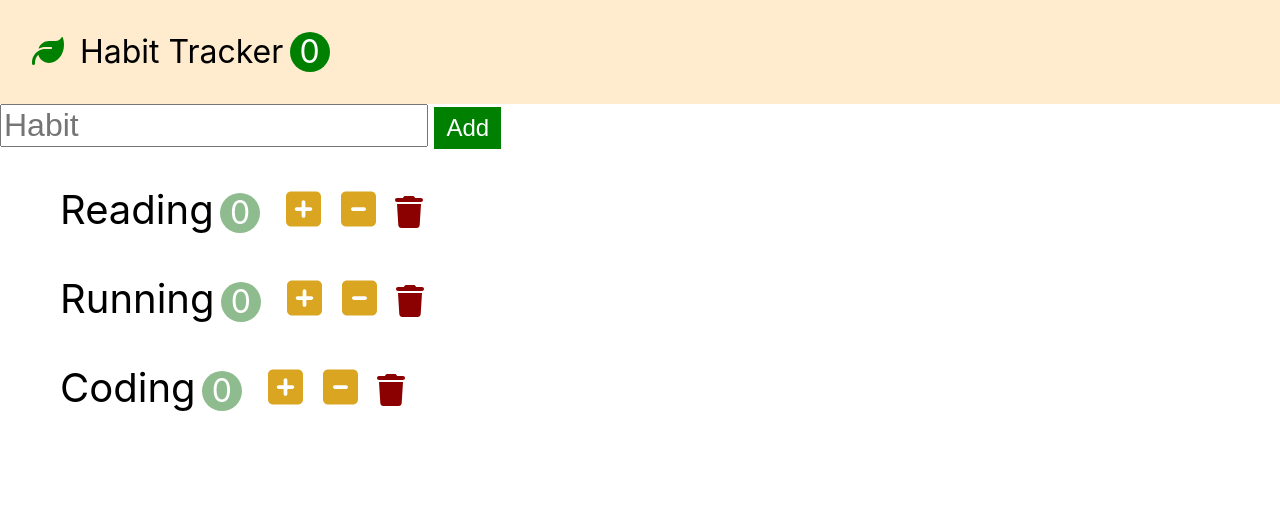
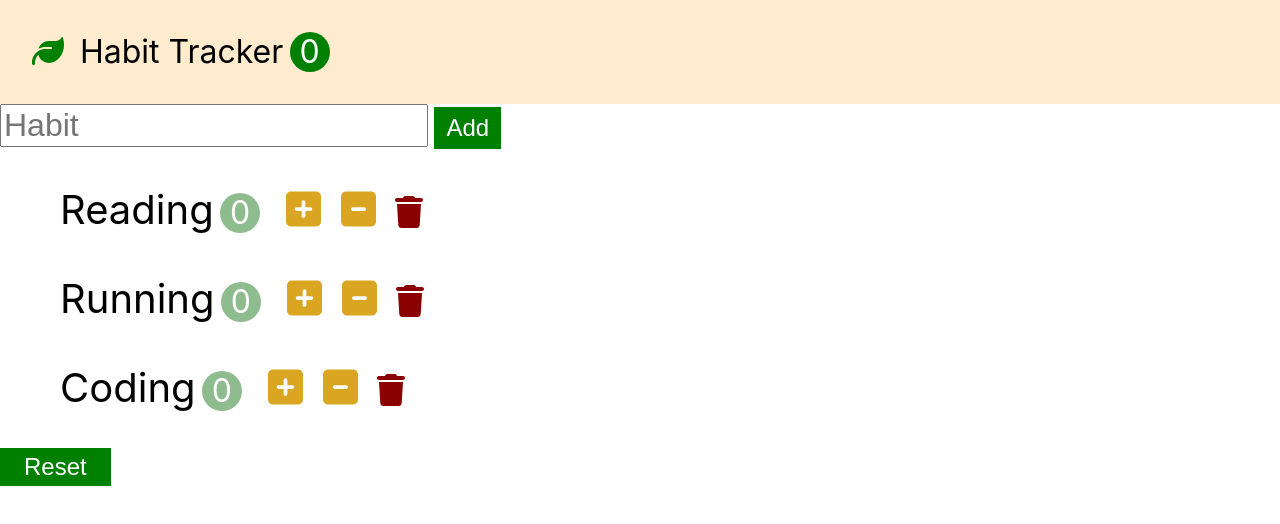
Before and after one commit to wonsikgo/learn-react, a React (Create React App) app in the folder reart-basic/habit-tracker/: page / in a window 1280 px wide. Shown: the top 524 px of the page. Built offline with nearby package versions, Linux system fonts and the light colour scheme.

Commit message:
Reset 버튼 추가

```diff
--- a/reart-basic/habit-tracker/src/app.css
+++ b/reart-basic/habit-tracker/src/app.css
@@ -86,3 +86,10 @@
   color: white;
   border-radius: 50%;
 }
+
+.habits-reset {
+  font-size: 1.5rem;
+  padding: 0.2em 1em;
+  background-color: green;
+  color: white;
+}
--- a/reart-basic/habit-tracker/src/app.jsx
+++ b/reart-basic/habit-tracker/src/app.jsx
@@ -36,6 +36,15 @@
     this.setState({ habits });
   };
 
+  handleReset = () => {
+    const habits = this.state.habits.map((habit) => {
+      habit.count = 0;
+      return habit;
+    });
+
+    this.setState({ habits });
+  };
+
   render() {
     return (
       <>
@@ -48,6 +57,7 @@
           onDecreament={this.handleDecreamemt}
           onDelete={this.handleDelete}
           onAdd={this.handleAdd}
+          onReset={this.handleReset}
         />
       </>
     );
--- a/reart-basic/habit-tracker/src/components/habits.jsx
+++ b/reart-basic/habit-tracker/src/components/habits.jsx
@@ -30,6 +30,9 @@
             />
           ))}
         </ul>
+        <button className="habits-reset" onClick={this.props.onReset}>
+          Reset
+        </button>
       </>
     );
   }
```
